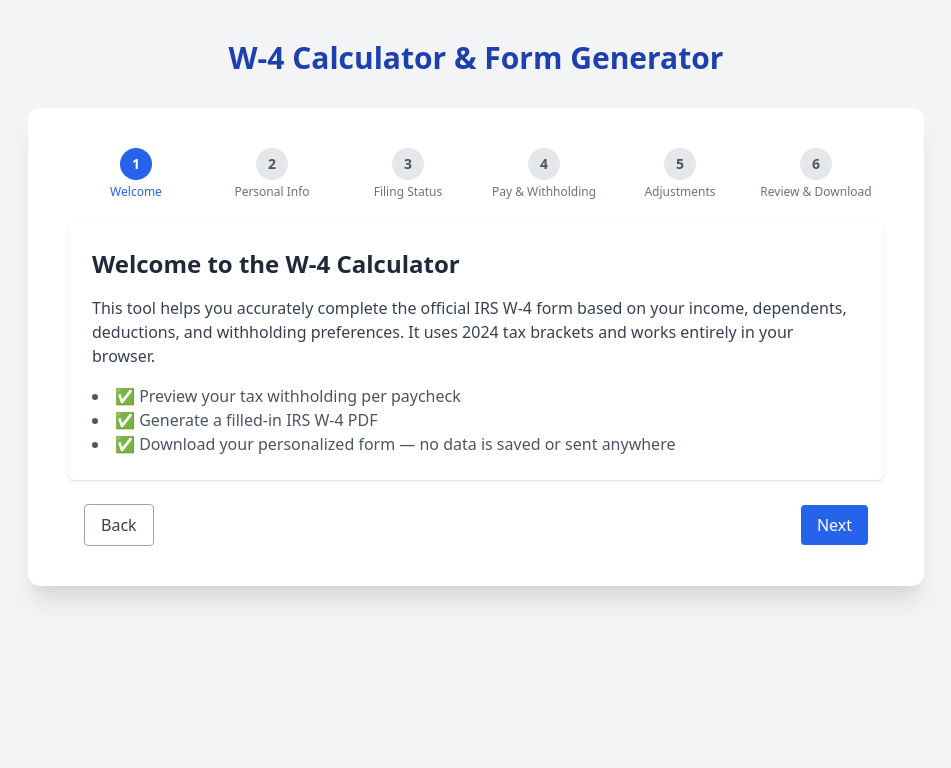
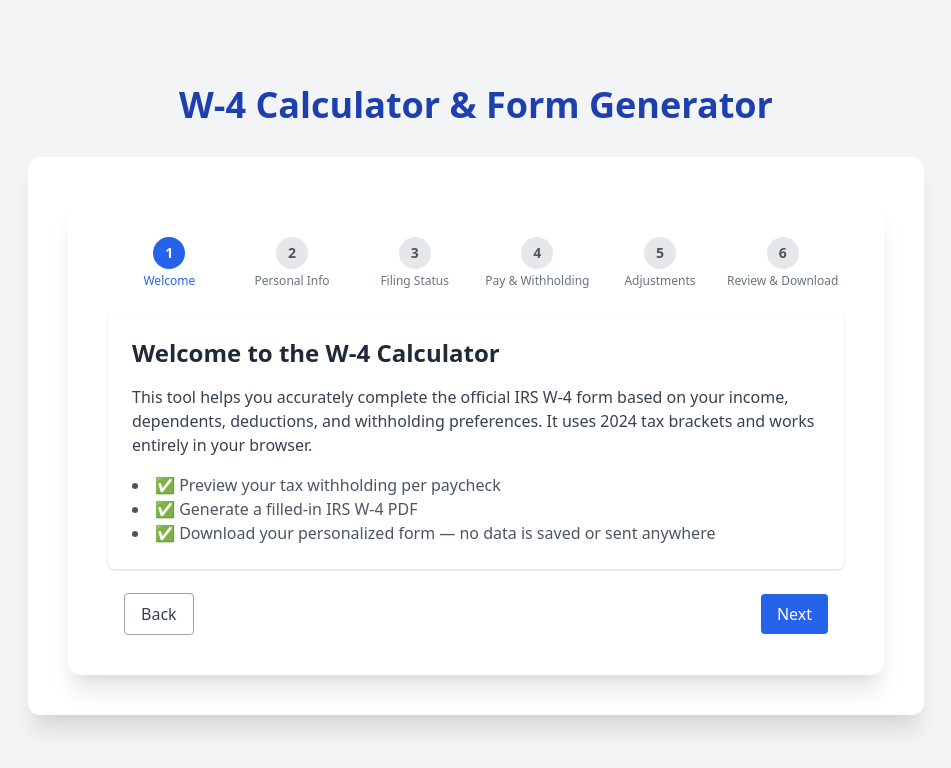
Before and after one commit to rsathyam/w4-calculator, a React (Create React App) app in the folder client/: page / in a window 1280 px wide. Shown: the top 768 px of the page, without its empty margins (164-1115 px from the left). Built offline with nearby package versions, Linux system fonts and the light colour scheme.

Commit message:
Style the background a bit

```diff
--- a/client/src/App.jsx
+++ b/client/src/App.jsx
@@ -4,11 +4,14 @@
 
 function App() {
   return (
-    <div className="min-h-screen bg-gray-100 py-10">
-      <h1 className="text-3xl font-bold text-center text-blue-800 mb-8">
+    <div className="min-h-screen bg-gray-100 flex flex-col items-center justify-center px-4">
+      <h1 className="text-3xl sm:text-4xl font-bold text-blue-800 mb-8 text-center">
         W-4 Calculator & Form Generator
       </h1>
-      <StepperForm />
+
+      <div className="w-full max-w-4xl bg-white rounded-xl shadow-xl px-6 sm:px-10 py-10">
+        <StepperForm />
+      </div>
     </div>
   );
 }
```
